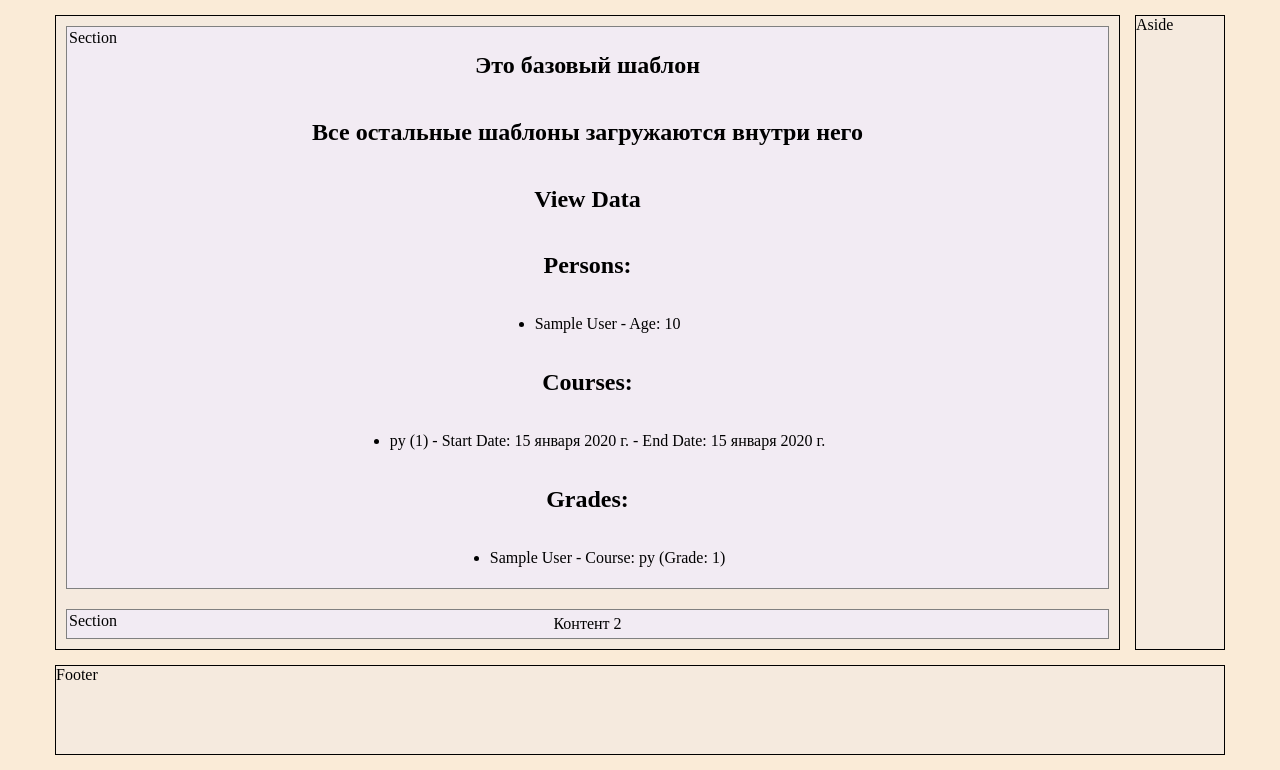
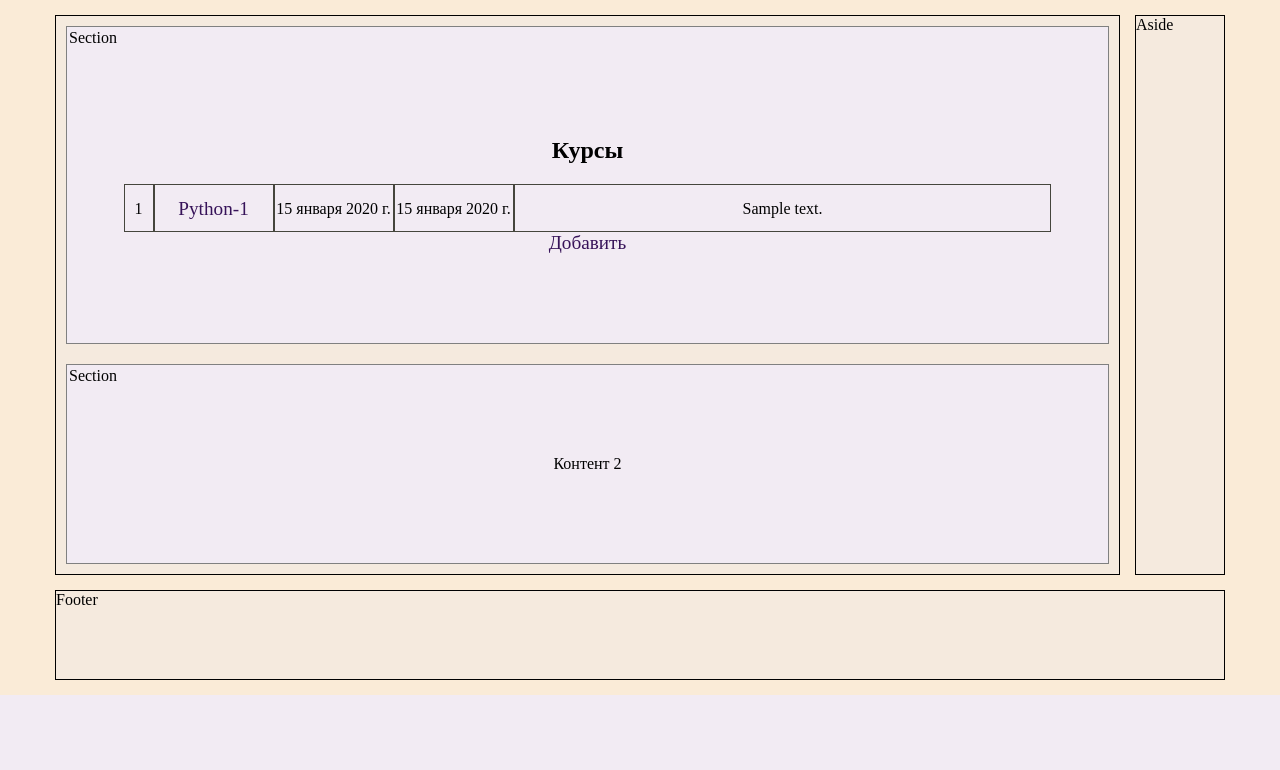
Before and after one commit to netphoenix/django_tst2, a Django app: page /courses/ in a window 1280 px wide. Shown: the part 105-875 px from the top of the page. After the commit the page ends 800 px from the top, so only its background shows below. Run offline with Django 5.2, Linux system fonts and the light colour scheme; tables that the repository leaves empty hold one stand-in row (values such as "Sample post").

Commit message:
On branch main Your branch is up to date with 'origin/main'.
Changes to be committed:
	modified:   scool/forms.py
	modified:   scool/models.py
	modified:   scool/views.py
	modified:   setting/urls.py
	modified:   static/css/main.css
	new file:   static/css/students.css
	modified:   templates/base.html
	new file:   templates/course.html
	new file:   templates/courses.html
	new file:   templates/form_add_course.html
	new file:   templates/form_add_user.html
	modified:   templates/person.html
	modified:   templates/persons.html

```diff
--- a/scool/models.py
+++ b/scool/models.py
@@ -1,7 +1,5 @@
 from django.db import models
-
-# Create your models here.
-
+from django.urls import reverse
 from django.core.validators import (
     MinValueValidator,
     MaxValueValidator)
@@ -24,8 +22,7 @@ class Person(models.Model):
     age = models.PositiveSmallIntegerField(
         default=0,
         validators=[MinValueValidator(12), MaxValueValidator(99)],
-        verbose_name = 'Возраст'
-    )
+        verbose_name = 'Возраст')
     course = models.ManyToManyField(
             'Course',
             blank=True,
@@ -33,11 +30,13 @@ class Person(models.Model):
     photo = models.ImageField(
         upload_to='photos/%Y/%m/%d',
         blank=True,
-        verbose_name='Фото'
-        )
+        verbose_name='Фото')
 
     def __str__(self) -> str:
         return f'{self.last_name} {self.first_name} {self.age}'
+
+    def get_absolute_url(self):
+        return reverse('person', kwargs={'id': self.pk})
 
     class Meta:
         indexes= [models.Index(fields=['first_name'])]
@@ -70,6 +69,9 @@ class Course(models.Model):
 
     def __str__(self) -> str:
         return f'{self.get_name_display()}-{self.course_num}'
+
+    def get_absolute_url(self):
+        return reverse('course', kwargs={'id': self.pk})
 
     class Meta:
         unique_together = ('name', 'course_num')
--- a/scool/views.py
+++ b/scool/views.py
@@ -1,9 +1,18 @@
-from django.shortcuts import render
-
-# Create your views here.
-
+from typing import Any
+from django.db.models.query import QuerySet
+from django.shortcuts import render, redirect, get_object_or_404
 from django.http import HttpResponse
 from .models import Person, Course, Grade
+from .forms import *
+from django.views.generic import ListView, DetailView, CreateView
+from django.urls import reverse_lazy
+
+from django.contrib.auth.mixins import LoginRequiredMixin
+from django.contrib.auth.decorators import login_required
+from django.contrib.auth.forms import UserCreationForm, AuthenticationForm
+from django.contrib.auth.views import LoginView
+from django.contrib.auth import logout, login
+
 
 def index(request):
     # return HttpResponse('Hello')
@@ -21,3 +30,60 @@ def persons(r, id):
 
     data = Person.objects.all()
     return render(r, 'persons.html', {'students':data})
+
+class PersonAdd(LoginRequiredMixin, CreateView):
+    form_class = AddUserForm
+    template_name = 'form_add_user.html'
+    success_url = reverse_lazy('persons')
+    login_url = '/admin/'
+
+class Courses(ListView):
+    model=Course
+    template_name = 'courses.html'
+    context_object_name = 'courses' # или object_list
+
+    # def get_context_data(self, **kwargs: Any) -> dict[str, Any]:
+    #     context = super().get_context_data(**kwargs)
+    #     context['menu'] = ['menu1', 'menu2']
+    #     return context
+
+    # def get_queryset(self) -> QuerySet[Any]:
+    #     return Course.objects.filter(id=56)
+
+class Show_course(DetailView):
+    model = Course
+    template_name = 'course.html'
+    pk_url_kwarg = 'id'
+
+def course_add_view(r):
+    # без модели
+    if r.method == 'POST':
+        form = AddCourseForm2(r.POST)
+        if form.is_valid():
+
+            # если с моделью
+            form.save()
+            return redirect('courses')
+
+            # если без модели
+            # print(form.cleaned_data)
+            # try:
+            #     Course.objects.create(**form.cleaned_data)
+            #     return redirect('courses')
+            # except Exception as e:
+            #     print(111111, e)
+            #     ###{'name': 'fr', 'course_num': 4, 'start_date': datetime.date(2024, 3, 23), 'end_date': datetime.date(2025, 1, 1), 'description': 'gd dgf dsfgds gd gdfgd'}
+            #     form.add_error(None, "Ошибка...")
+    else:
+        form = AddCourseForm2()
+    return render(r, 'form_add_course.html', {'form': form})
+
+def course_edit_view(r,id):
+    course = get_object_or_404(Course, id=id)
+    print(course)
+    if r.method=='GET':
+        return render(
+            r,
+            'form_add_course.html',
+            {'form':AddCourseForm2(instance=course), 'id':id}
+        )
--- a/setting/urls.py
+++ b/setting/urls.py
@@ -26,13 +26,13 @@ urlpatterns = [
 
     path('persons/', persons, name='persons', kwargs={'id':0}),
     path('persons/<int:id>', persons, name='person',),
-    path('persons/add/', index, name='addperson',),
+    path('persons/add/', PersonAdd.as_view(), name='addperson',),
     path('persons/edit/<int:id>', index, name='editperson',),
 
-    path('courses/', index, name='courses',),
-    path('courses/<int:id>', index, name='course',),
-    path('courses/add/', index, name='courseadd',),
-    path('courses/edit/<int:id>', index, name='editcourse',),
+    path('courses/', Courses.as_view(), name='courses',),
+    path('courses/<int:id>', Show_course.as_view(), name='course',),
+    path('courses/add/', course_add_view, name='addcourse',),
+    path('courses/edit/<int:id>', course_edit_view, name='editcourse',),
 
     ]
 
--- a/static/css/main.css
+++ b/static/css/main.css
@@ -95,3 +95,32 @@ h2 {
 legend{
     text-align: left;
 }
+
+/* .clear{
+    clear: both;
+}
+
+table{
+    table-layout: fixed;
+    width: 90%;
+    border-collapse: collapse;
+    margin: auto;
+}
+
+td{
+    width: 130px;
+    padding: 5px;
+    height: 50px;
+    border: silver 1px solid;
+}
+
+td:last-child{
+    width: auto;
+    overflow: hidden;
+    text-overflow: ellipsis;
+    white-space: nowrap;
+} */
+
+.errorlist{
+    color: rgb(185,12,18)
+}
--- /dev/null
+++ b/static/css/students.css
@@ -0,0 +1,80 @@
+.students {
+    width: 70%;
+    display: grid;
+    grid-template-columns: 100px 1fr 100px;
+    text-align: center;
+}
+.students-cell {
+    height: 3em;
+    line-height: 3em;
+    border: 1px solid red; /* Задаем красную границу */
+}
+
+.thumb {
+    width: 2.5em;
+    height: 2.5em;
+    margin-top: 3px;
+}
+.st-info {
+    display: grid;
+    grid-template-columns: 1fr 1fr;
+}
+.st-photo {
+    width: 100%;
+    height: 100%;
+}
+.st-info>.info, .st-info>.photo {
+    font-size: 20px;
+    /* background-color: rgb(36,40,40); */
+    background-color: aliceblue;
+    border: 1px gray solid;
+    padding: 20px;
+}
+
+.courses {
+    width: 90%;
+    display: grid;
+    grid-template-columns: 30px 120px 120px 120px 1fr;
+    text-align: center;
+}
+.courses-cell{
+    border: 1px solid rgb(69,69,60);
+    height: 3em;
+    line-height: 3em;
+    overflow: hidden;
+    text-overflow: ellipsis;
+    white-space: nowrap;
+}
+
+.course{
+    width: 90%;
+    min-height: 2em;
+    line-height: 2em;
+    border: 1px solid gray;
+    text-align: center;
+    font-size: 20px;
+    background-color: rgb(42,35,31);
+}
+
+.persons_forms p{
+    display: grid;
+    grid-template-columns: 1fr 2fr;
+}
+
+.persons_form_reg{
+    padding: 20px;
+    border: 1px grey solid;
+    width: 90%;
+}
+
+.persons_forms_reg p{
+    margin: 20px auto;
+    display: grid;
+    grid-template-columns: 1fr 1fr 3fr;
+}
+
+.helptext{
+    color: rgb(180,150,144);
+    font-style: italic;
+    font-size: 0.8em;
+}
--- a/templates/base.html
+++ b/templates/base.html
@@ -6,6 +6,7 @@
     <meta name="viewport" content="width=device-width, initial-scale=1.0">
     <title>Квизы</title>
     <link rel="stylesheet" href="{% static 'css/main.css' %}">
+    <link rel="stylesheet" href="{% static 'css/students.css' %}">
 </head>
 <body>
 
@@ -14,7 +15,7 @@
             <ul class="main-menu">
                 {% block main_menu %}
                 <li><a href="{% url 'persons' %}">Ученики</a></li>
-                <li><a href="">Курсы</a></li>
+                <li><a href="{% url 'courses' %}">Курсы</a></li>
                 <li><a href="">Журнал</a></li>
                 <li><a href="/login/">логин</a></li>
                 <li><a href="/reg/">регистрация</a></li>
--- /dev/null
+++ b/templates/courses.html
@@ -0,0 +1,20 @@
+{% extends 'base.html' %}
+
+{% block title %} Курсы {% endblock %}
+
+{% block content1_head %}
+    <h2>Курсы</h2>
+{% endblock %}
+
+{% block content1 %}
+    <div class="courses">
+        {% for c in courses %}
+            <div class="courses-cell">{{ forloop.counter }}</div>
+            <div class="courses-cell"><a href="{{ c.get_absolute_url }}">{{c}}</a></div>
+            <div class="courses-cell">{{c.start_date}}</div>
+            <div class="courses-cell">{{c.end_date}}</div>
+            <div class="courses-cell">{{c.description}}</div>
+        {% endfor %}
+    </div>
+    <div><a href="{% url 'addcourse' %}">Добавить</a></div>
+{% endblock %}
--- a/templates/persons.html
+++ b/templates/persons.html
@@ -10,7 +10,7 @@
     <div class="students">
         {% for s in students %}
             <div class="students-cell">{{ forloop.counter }}</div>
-            <div class="students-cell"><a href="{{ s.get_absolute_url }}">{{s.last_name}} {{ s.first.name }}</a></div>
+            <div class="students-cell"><a href="{{ s.get_absolute_url }}">{{s.last_name}} {{ s.first_name }}</a></div>
             <div class="students-cell">
             {% if s.photo %}
             <img class="img-student thumb" src="{{s.photo.url}}">
```
Also changed, not shown: scool/forms.py (+35 -2 lines), templates/course.html (added, +17 -0 lines), templates/form_add_course.html (added, +17 -0 lines), templates/form_add_user.html (added, +17 -0 lines), templates/person.html (+21 -12 lines).
